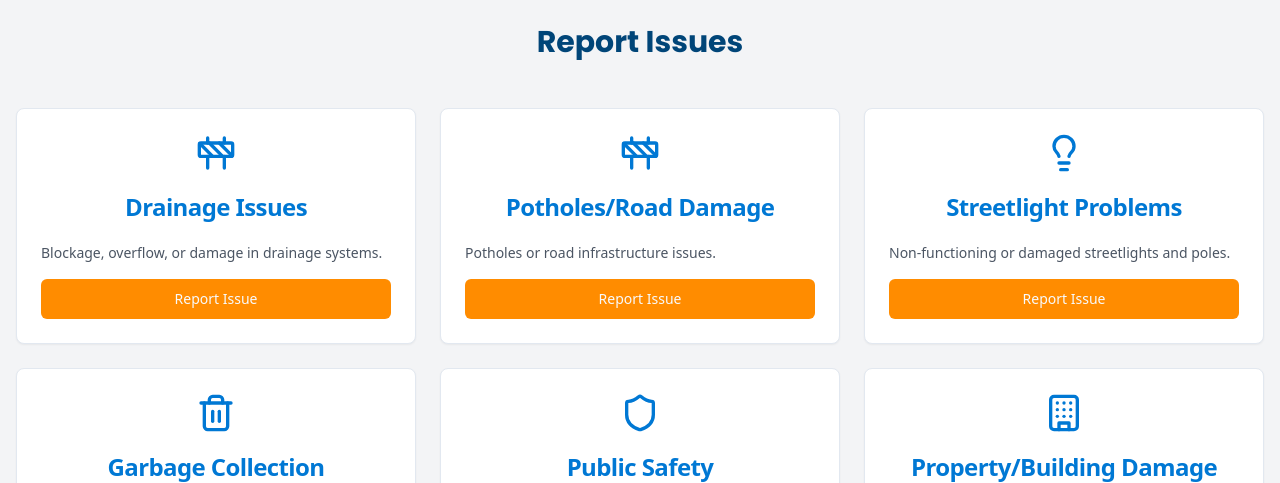
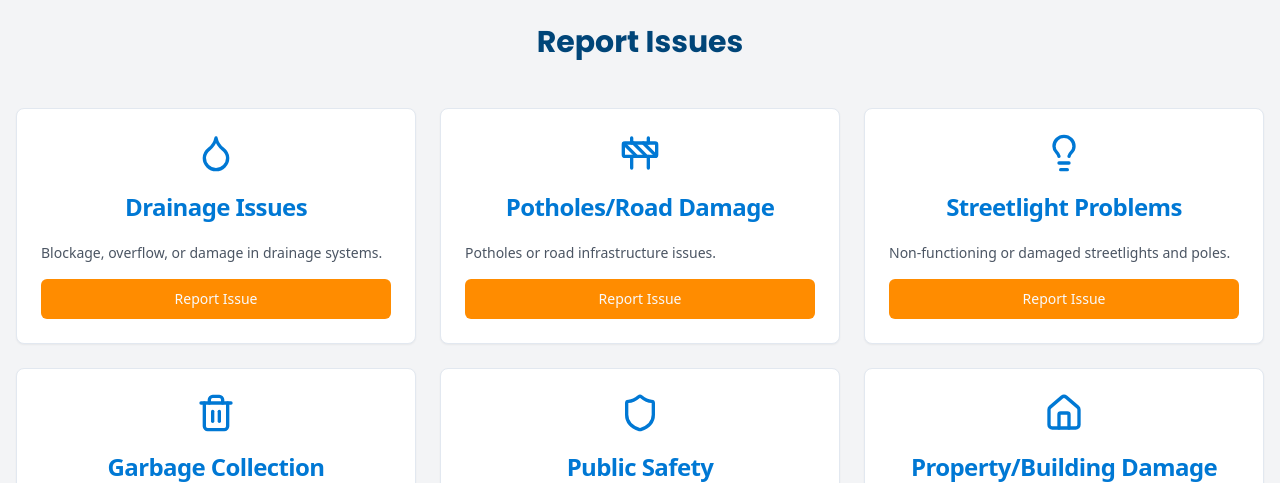
Before and after one commit to Abhishek-Varma776/telangana-seva-sathi, a React (Vite) app: page / in a window 1280 px wide. Shown: the part 920-1403 px from the top of the page. Built offline with nearby package versions, Linux system fonts and the light colour scheme.

Commit message:
Fix: Import correct Lucide icons
The ServicesSection component was importing non-existent icons from the lucide-react library. This commit replaces the incorrect imports with the correct ones.

```diff
--- a/src/components/ServicesSection.tsx
+++ b/src/components/ServicesSection.tsx
@@ -1,3 +1,4 @@
+
 import React from "react";
 import { useNavigate } from "react-router-dom";
 import { toast } from "sonner";
@@ -11,6 +12,10 @@ import {
   Building,
   AlertTriangle,
   HelpCircle,
+  Droplet,
+  CarFront,
+  House,
+  AmbulanceIcon
 } from "lucide-react";
 
 interface ServicesSectionProps {
@@ -21,7 +26,7 @@ export const departmentServices = [
   {
     title: "Drainage Issues",
     description: "Blockage, overflow, or damage in drainage systems.",
-    icon: <Construction className="w-10 h-10 text-govt-blue" />,
+    icon: <Droplet className="w-10 h-10 text-govt-blue" />,
     type: "drainage",
   },
   {
@@ -51,7 +56,7 @@ export const departmentServices = [
   {
     title: "Property/Building Damage",
     description: "Damaged or unsafe public buildings/property.",
-    icon: <Building className="w-10 h-10 text-govt-blue" />,
+    icon: <House className="w-10 h-10 text-govt-blue" />,
     type: "property-damage",
   },
   {
```
